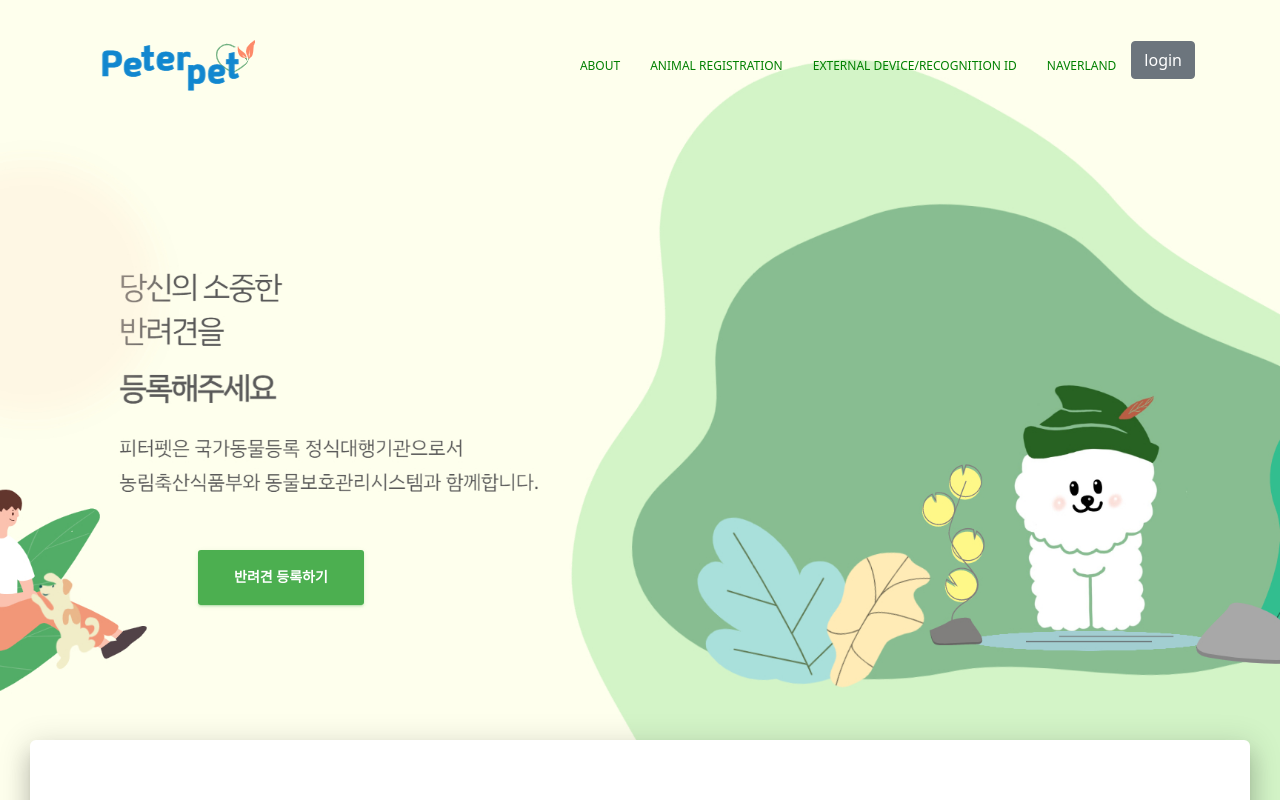
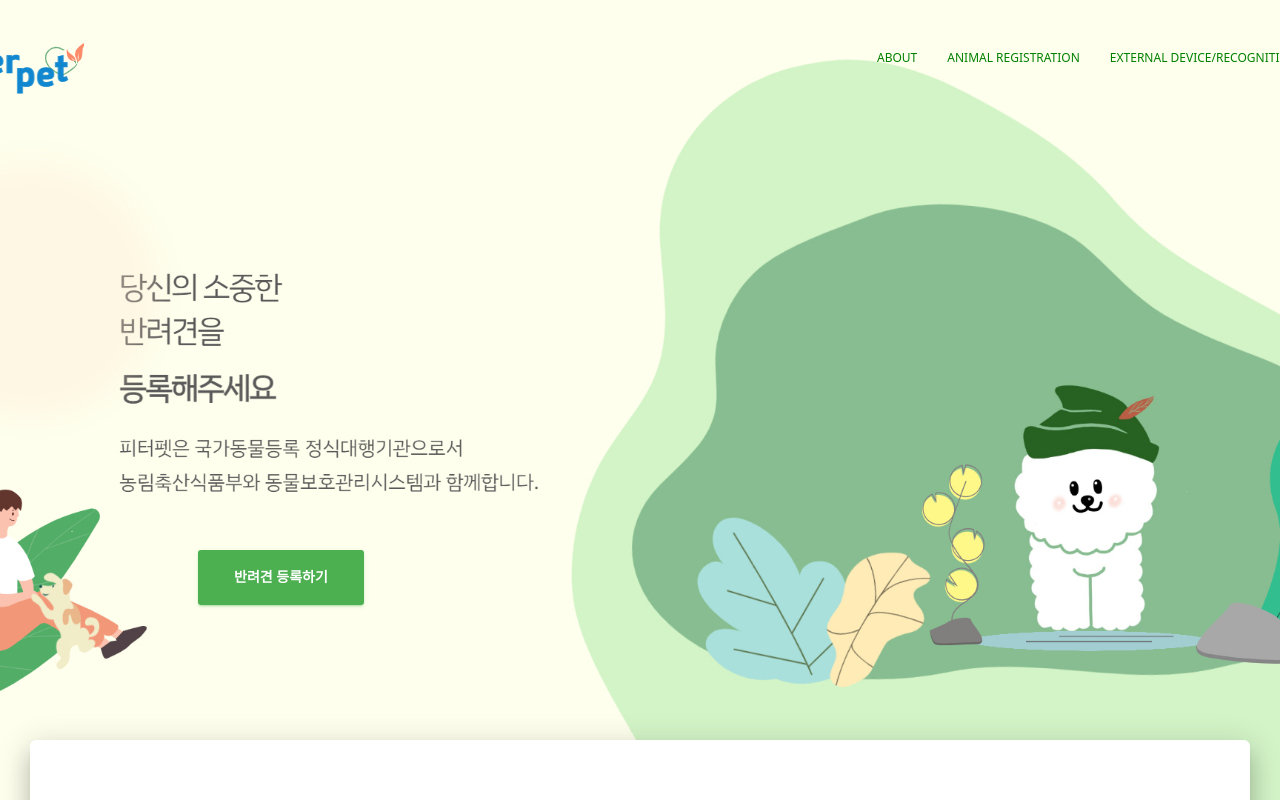
Before and after one commit to zzase/peter-pet, a Vue app in the folder frontend/: page / in a window 1280 px wide. Shown: the top 800 px of the page. Built offline with nearby package versions, Linux system fonts and the light colour scheme; no server answers; what v-md-date-range-picker would draw is missing.

Commit message:
MainNavbar.vue button changed

```diff
--- a/frontend/src/layout/MainNavbar.vue
+++ b/frontend/src/layout/MainNavbar.vue
@@ -6,6 +6,7 @@
     :class="extraNavClasses"
     :color-on-scroll="colorOnScroll"
   >
+
     <div class="md-toolbar-row md-collapse-lateral">
       <div class="md-toolbar-section-start">
         <!-- <h3 class="md-title">Vue Material Kit</h3> -->
@@ -16,6 +17,7 @@
           </span>
         </a>
       </div>
+<div class="navbar">
       <div class="md-toolbar-section-end">
         <md-button
           class="md-just-icon md-simple md-toolbar-toggle"
@@ -125,7 +127,7 @@
                 </div>
 
                 <div v-else>
-                  <b-button v-b-modal.modal-center :id="login" :ref="login">login</b-button>
+                  <b-button pill variant="outline-primary " v-b-modal.modal-center :id="login" :ref="login">login</b-button>
                 </div>
 
                   <b-modal hide-footer id="modal-center" ref="loginModal"  centered title="">
@@ -167,6 +169,7 @@
       <div>
       </div>
     </div>
+  </div>
 
   </md-toolbar>
 
@@ -316,3 +319,15 @@ export default {
   },
 };
 </script>
+
+<style>
+.md-toolbar-section-start {
+  position: absolute;
+  margin-left: -15%;
+  margin-top: 2%;
+}
+.navbar {
+  position: absolute;
+  margin-left: 70%;
+}
+</style>
--- a/frontend/src/views/components/Page1.vue
+++ b/frontend/src/views/components/Page1.vue
@@ -177,7 +177,7 @@ p {
   margin-top: 14%;
   width: 50%;
   height: 50%;
-  left: -5%;
+  left: -5.5%;
   border: 2px solid rgb(214, 214, 214);
   box-shadow: 5px 5px 5px rgba(175, 175, 175, 0.671);
 }
```
